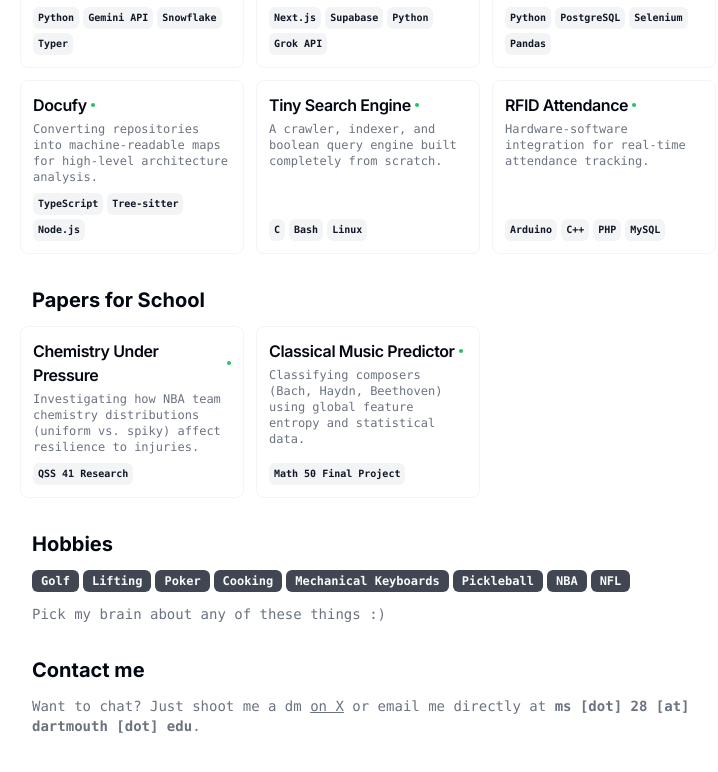
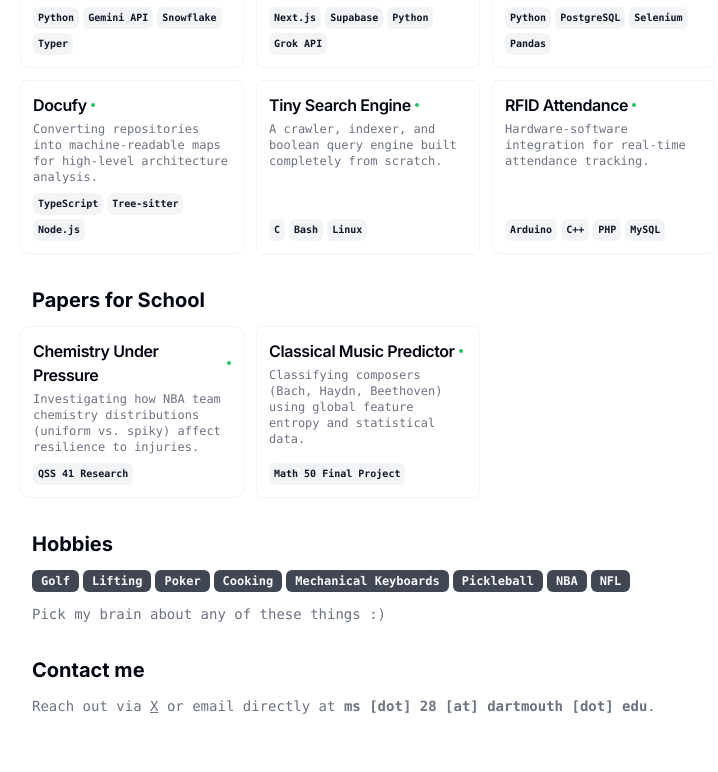
Before and after one commit to m4nr44j/m4nr44j, a Next.js app: page / in a window 1280 px wide. Shown: the part 1222-1994 px from the top of the page, without its empty margins (272-990 px from the left). Built offline with nearby package versions, Linux system fonts and the light colour scheme.

Commit message:
contact change

```diff
--- a/src/app/page.tsx
+++ b/src/app/page.tsx
@@ -258,15 +258,15 @@ export default function Page() {
           <h2 className="text-xl font-bold">Contact me</h2>
           <div className="flex flex-col gap-2 text-pretty font-mono text-sm text-muted-foreground">
             <p>
-              Want to chat? Just shoot me a dm{" "}
+              Reach out via{" "}
               <a
                 href={RESUME_DATA.contact.social[2].url}
                 className="underline hover:text-foreground"
               >
-                on X
+                X
               </a>{" "}
-              or email me directly at{" "}
-              <span className="font-bold">
+              or email directly at{" "}
+              <span className="font-bold font-mono">
                 ms [dot] 28 [at] dartmouth [dot] edu
               </span>
               .
```
